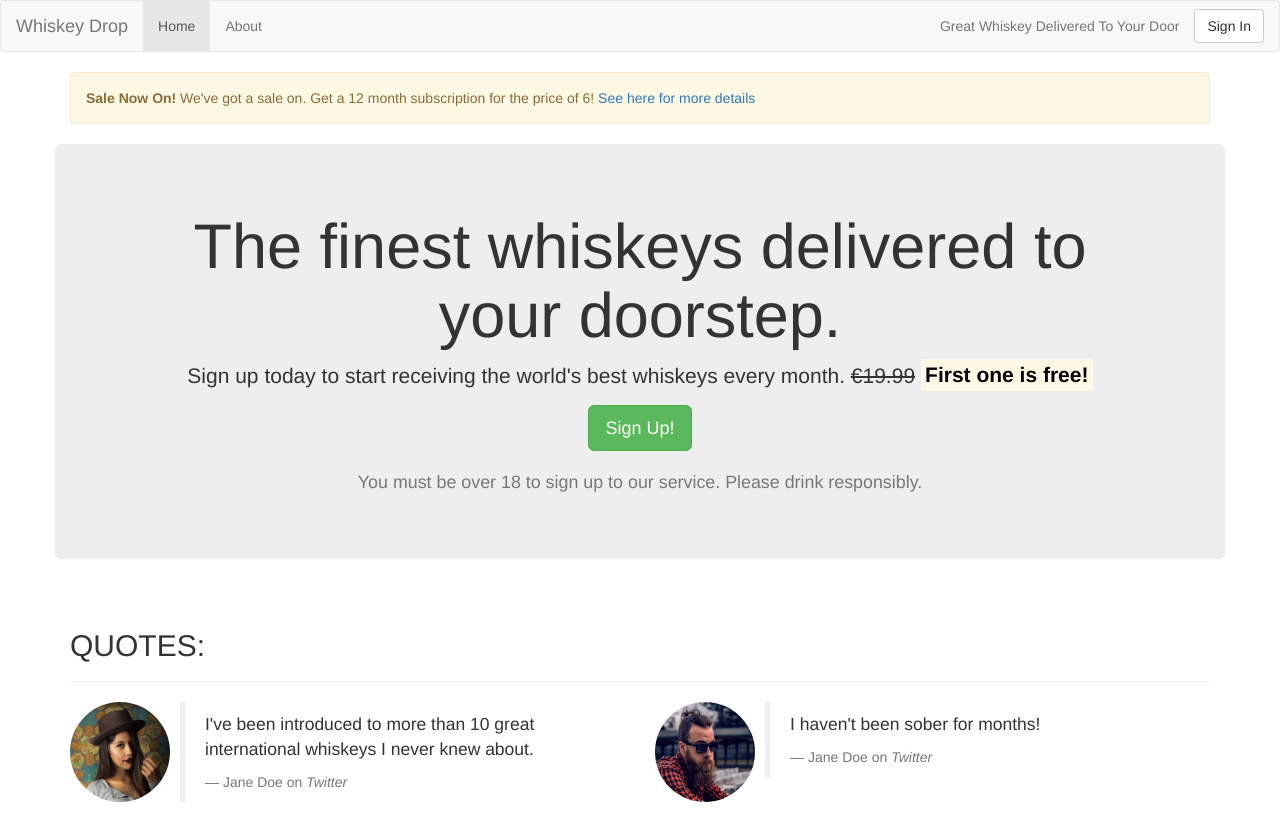
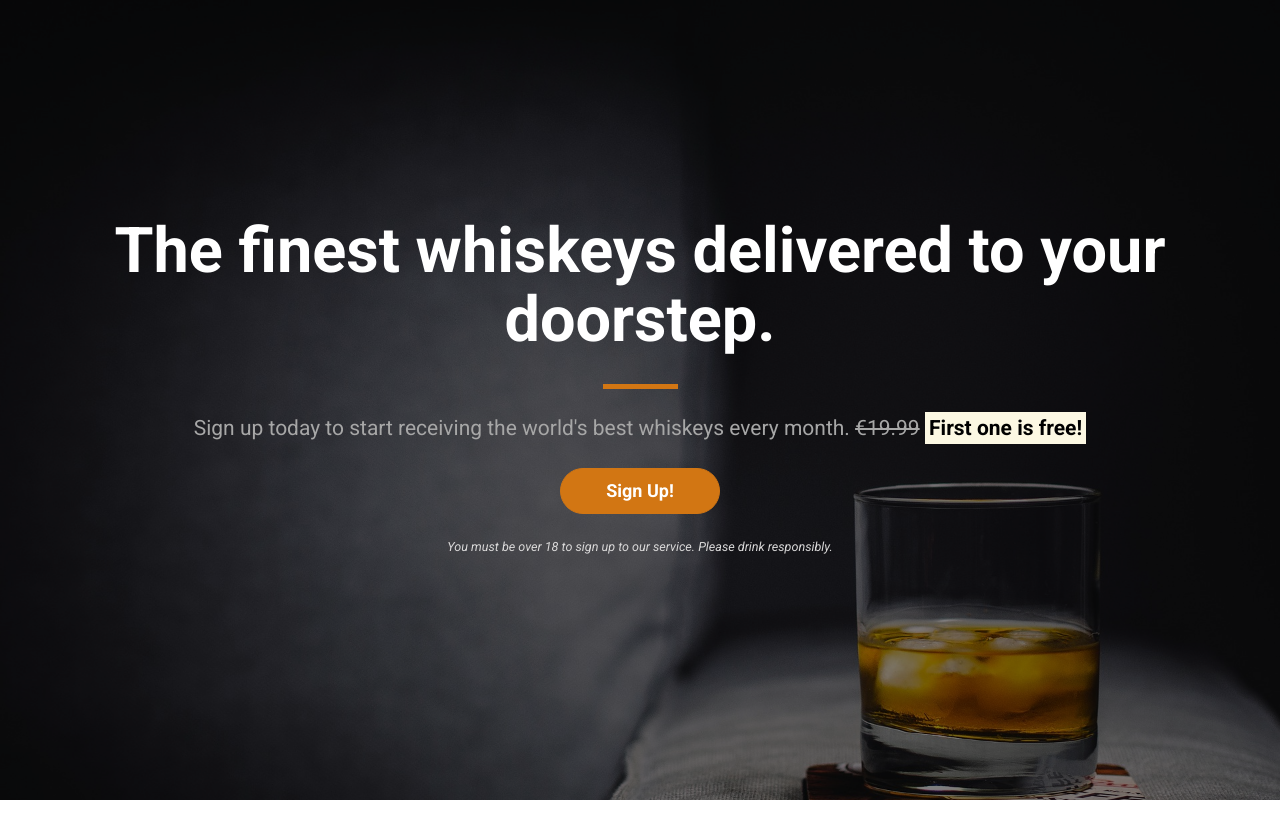
Before and after one commit to TobinWebDesign/bootstrap-landing-page, a plain HTML site: page index.html in a window 1280 px wide. Shown: the top 825 px of the page. Drawn offline with nearby package versions, Linux system fonts and the light colour scheme.

Commit message:
updating our callout

```diff
--- /dev/null
+++ b/css/style.css
@@ -0,0 +1,104 @@
+body {
+
+    font-family: 'Roboto', sans-serif;
+}
+
+/* Containers */
+
+.alert-container {}
+
+.callout-container {
+    height: 100vh;
+
+    background: url('../images/whiskey-background.jpg') no-repeat center center fixed;
+    -webkit-background-size: cover;
+    -moz-background-size: cover;
+    -o-background-size: cover;
+    background-size: cover;
+
+    display: flex;
+    align-items: center;
+
+    position: relative;
+}
+
+.opaque-overlay {
+
+    position: absolute;
+    top: 0;
+    left: 0;
+    height: 100%;
+    width: 100%;
+    background-color: rgba(0,0,0,0.5);
+
+}
+
+.quotes-container {}
+
+.features-container {}
+
+/* Jumbotron */
+
+.jumbotron {
+    background-color: transparent;
+
+}
+
+.jumbotron h1 {
+    color: white;
+    font-weight: bold;
+    margin-bottom: 30px;
+    color: white;
+
+}
+
+.jumbotron .lead {
+    color: #a7a7a7;
+    margin: 25px 0;
+}
+
+.jumbotron small {
+    font-size: 60%;
+    font-style: italic;
+    color: #dad9d9;
+}
+
+/* Block Devider */
+
+.block-divider {
+    width: 75px;
+    height: 5px;
+    border: 0;
+
+}
+
+.block-divider--orange {
+    background-color: #d27613;
+
+}
+
+.block-divider--short {
+    width: 35px;
+}
+
+/* Buttons */
+
+.btn--cta {
+    font-weight: bold;
+    border-radius: 23px;
+    width: 160px;
+}
+
+.btn--red {
+    color: white;
+    background-color: #d27613;;
+    border-color: #d27613;;
+
+}
+
+.btn--red:hover {
+    color: white;
+    background-color: #d27613c4;
+    border-color: #d27613c4;
+    text-decoration: none;
+}
--- a/index.html
+++ b/index.html
@@ -6,13 +6,15 @@
     <meta name="viewport" content="width=device-width, initial-scale=1.0">
     <title>Whiskey Drop | Taste a new whiskey every month</title>
     <link rel="stylesheet" href="https://maxcdn.bootstrapcdn.com/bootstrap/3.3.7/css/bootstrap.min.css">
+    <link rel="stylesheet" href="https://fonts.googleapis.com/css?family=Roboto:400,400i,700,700i" rel="stylesheet">
+    <link rel="stylesheet" href="css/style.css">
 </head>
 
 <body>
-    <!--Nav-->
+    <!--Nav
     <nav class="navbar navbar-default">
         <div class="container-fluid">
-            <!-- Logo-->
+
             <div class="navbar-header">
                 <a href="/" class="navbar-brand">
                    Whiskey Drop
@@ -20,44 +22,49 @@
             </div>
 
 
-            <!--Navbar-->
             <ul class="nav navbar-nav">
                 <li class="active"><a href="/">Home</a></li>
-                <li><a herf="">About</a></li>
-                <li class="visible-xs"><a href="">Sign In</a></li>
+                <li><a herf=" ">About</a></li>
+                <li class="visible-xs"><a href=" ">Sign In</a></li>
             </ul>
 
-            <!--Message-->
+
             <div class="navbar-header navbar-right hidden-xs">
                 <a href="/login" class='btn btn-default navbar-btn'>Sign In</a>
                 <p class="navbar-text">Great Whiskey Delivered To Your Door</p>
             </div>
         </div>
     </nav>
-    <article class="container">
-        <!-- Alert -->
+    <div class="container alert-container">
+     -->
+    <!-- Alert
+
         <div class="row hidden-xs">
             <div class="col-xs-12">
                 <div class="alert alert-warning">
-                    <strong>Sale Now On!</strong> We've got a sale on. Get a 12 month subscription for the price of 6! <a href="">See here for more details</a>
+                    <strong>Sale Now On!</strong> We've got a sale on. Get a 12 month subscription for the price of 6! <a href=" ">See here for more details</a>
                 </div>
             </div>
         </div>
     </div>
+    -->
+    <div class="container-fluid callout-container">
+        <div class="opaque-overlay">&nbsp;</div>
         <!-- Callout -->
-        <div class="row jumbotron text-center">
+        <div class="row">
             <div class="col-xs-12">
-                <section class="callout">
+                <section class="callout jumbotron text-center">
                     <h1>The finest whiskeys delivered to your doorstep.</h1>
+                    <hr class="block-divider block-divider--orange">
                     <p class="lead">Sign up today to start receiving the world's best whiskeys every month. <s class="hidden-xs">€19.99</s> <span class="visible-xs"><br></span><strong><mark>First one is free!</mark></strong></p>
-                    <p><button class="btn btn-lg btn-success" data-toggle='modal' data-target=#SignUpModal>Sign Up!</button></p>
+                    <p><button class="btn btn-lg btn--cta btn--red" data-toggle='modal' data-target=#SignUpModal>Sign Up!</button></p>
                     <p class="text-muted"><small>You must be over 18 to sign up to our service. Please drink responsibly.</small></p>
                 </section>
             </div>
         </div>
         <!-- /.callout -->
-
-
+    </div>
+    <div class="container quotes-container">
         <!-- Quotes -->
 
         <section class="quotes">
@@ -99,8 +106,9 @@
     </div>
     </section>
     <!-- /.quotes -->
+    </div>
 
-
+    <div class="container features-container">
         <!-- Features -->
         <section class="features">
             <div class="row">
@@ -111,26 +119,29 @@
                     <div class="feature">
                         <h3><span class="glyphicon glyphicon-gift hidden-xs"></span>Feature 1 <span class="label label-success">New!</span></h3>
                         <p>Lorem ipsum dolor sit amet, consectetur adipiscing elit, sed do eiusmod tempor incididunt ut labore et dolore magna aliqua. Ut enim ad minim veniam, quis nostrud exercitation ullamco laboris nisi ut aliquip ex ea commodo consequat.</p>
-                        <p><a class="btn btn-sm btn-default" href="">Read More</a></p>
+                        <p><a class="btn btn-sm btn-default" href=" ">Read More</a></p>
                     </div>
                 </div>
                 <div class="col-xs-12col-md-6 col-lg-4">
                     <div class="feature">
                         <h3><span class="glyphicon glyphicon-credit-card hidden-xs"></span>Feature 2</h3>
                         <p>Lorem ipsum dolor sit amet, consectetur adipiscing elit, sed do eiusmod tempor incididunt ut labore et dolore magna aliqua. Ut enim ad minim veniam, quis nostrud exercitation ullamco laboris nisi ut aliquip ex ea commodo consequat.</p>
-                        <p><a class="btn btn-sm btn-default" href="">Read More</a></p>
+                        <p><a class="btn btn-sm btn-default" href=" ">Read More</a></p>
                     </div>
                 </div>
                 <div class="col-xs-12 hidden-md col-lg-4">
                     <div class="feature">
                         <h3><span class="glyphicon glyphicon-remove-sign hidden-xs"></span>Feature 3</h3>
                         <p>Lorem ipsum dolor sit amet, consectetur adipiscing elit, sed do eiusmod tempor incididunt ut labore et dolore magna aliqua. Ut enim ad minim veniam, quis nostrud exercitation ullamco laboris nisi ut aliquip ex ea commodo consequat.</p>
-                        <p><a class="btn btn-sm btn-default" href="">Read More</a></p>
+                        <p><a class="btn btn-sm btn-default" href=" ">Read More</a></p>
                     </div>
                 </div>
             </div>
         </section>
         <!-- /.features -->
+    </div>
+    </div>
+
     <!-- Monthly favorites -->
     <section class="Monthly favorites">
         <div class="col-xs-12">
@@ -169,12 +180,9 @@
         </div>
 
     </section>
-    </article>
 
-    <!-- Button trigger modal -->
-    <button type="button" class="btn btn-primary btn-lg" data-toggle="modal" data-target="#myModal">
-  Launch demo modal
-</button>
+
+
 
     <!-- Modal -->
     <div class="modal fade" id="SignUpModal" tabindex="-1" role="dialog" aria-labelledby="myModalLabel">
@@ -205,8 +213,8 @@
             </div>
         </div>
     </div>
-    <script src="https://code.jquery.com/jquery-3.2.1.min.js" integrity="sha256-hwg4gsxgFZhOsEEamdOYGBf13FyQuiTwlAQgxVSNgt4=" crossorigin="anonymous"></script>
-    <script src="https://maxcdn.bootstrapcdn.com/bootstrap/3.3.7/js/bootstrap.min.js" integrity="sha384-Tc5IQib027qvyjSMfHjOMaLkfuWVxZxUPnCJA7l2mCWNIpG9mGCD8wGNIcPD7Txa" crossorigin="anonymous"></script>
+    <script src="https://code.jquery.com/jquery-3.2.1.min.js " integrity="sha256-hwg4gsxgFZhOsEEamdOYGBf13FyQuiTwlAQgxVSNgt4=" crossorigin="anonymous"></script>
+    <script src="https://maxcdn.bootstrapcdn.com/bootstrap/3.3.7/js/bootstrap.min.js " integrity="sha384-Tc5IQib027qvyjSMfHjOMaLkfuWVxZxUPnCJA7l2mCWNIpG9mGCD8wGNIcPD7Txa" crossorigin="anonymous"></script>
 </body>
 
 </html>
```
Also changed, not shown: images/girl-image.png (renamed from Images/girl-image.png), images/guy-image.png (renamed from Images/guy-image.png), images/whiskey-background.jpg (added). Lines whose indentation alone changed are shown as unchanged.
